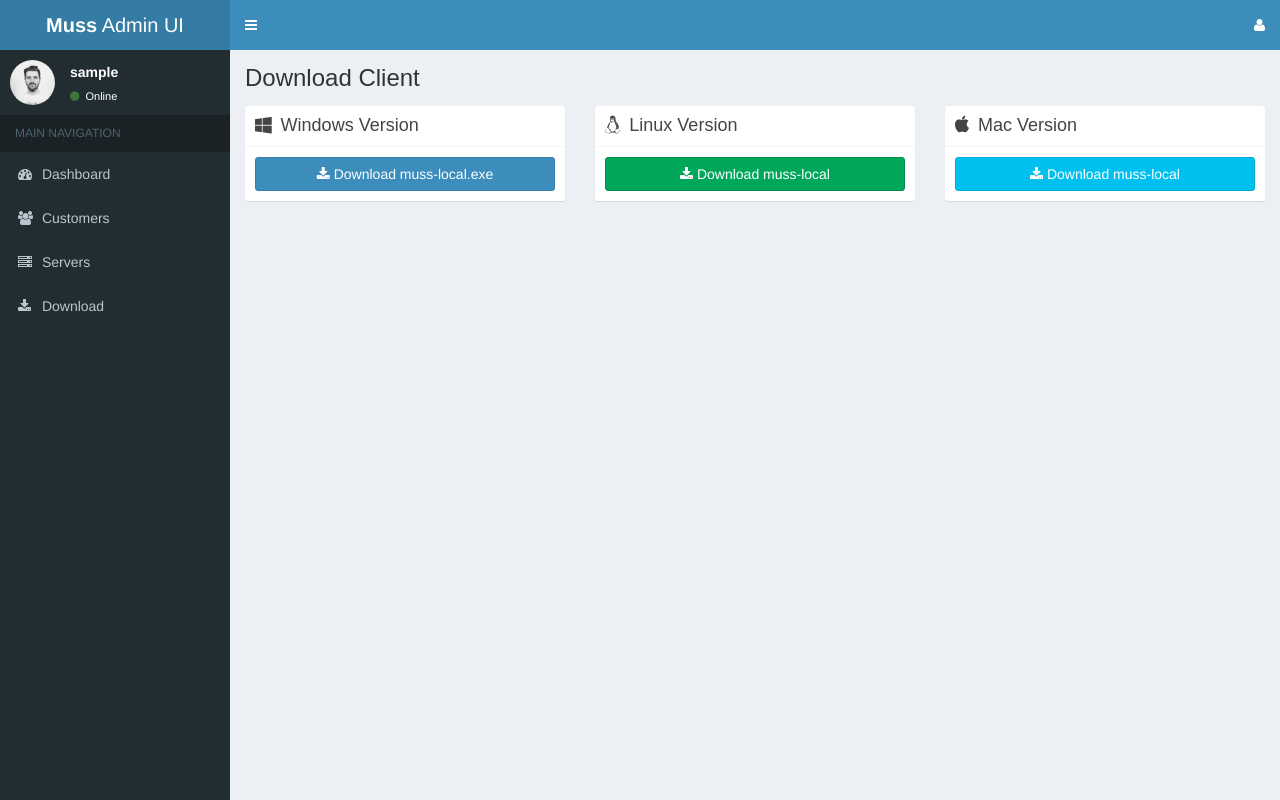
After one commit to blacktear23/mussui, a Django app: page /admin/download in a window 1280 px wide. The commit adds this page. Run offline with Django 3.2, Linux system fonts and the light colour scheme; the visitor is signed in with stand-in values (Sample User, id 1); parts of the project's set-up code (start-up, migrations or seed data) failed here and were passed over; some libraries are stand-ins or nearby versions.

Commit message:
Add download client page

```diff
--- /dev/null
+++ b/sysadmin/controllers/download.py
@@ -0,0 +1,6 @@
+from sysadmin.views import *
+
+
+@login_required
+def index(request):
+    return render(request, "sysadmin/download/index.html", {})
--- a/sysadmin/urls.py
+++ b/sysadmin/urls.py
@@ -28,3 +28,7 @@ urlpatterns += patterns('sysadmin.controllers.server',
     url(r"^servers/(?P<id>\d+)/edit$", 'edit'),
     url(r"^servers/(?P<id>\d+)/delete$", 'delete'),
 )
+
+urlpatterns += patterns('sysadmin.controllers.download',
+    url(r'^download/?$', 'index'),
+)
--- /dev/null
+++ b/templates/sysadmin/download/index.html
@@ -0,0 +1,63 @@
+{% extends "sysadmin/layout/master.html" %}
+{% block content %}
+<section class="content-header">
+  <h1>Download Client</h1>
+</section>
+<section class="content">
+  <div class="row">
+    <div class="col-md-4">
+      <div class="box box-solid">
+        <div class="box-header with-border">
+          <i class="fa fa-windows"></i>
+          <h3 class="box-title">Windows Version</h3>
+        </div>
+        <!-- /.box-header -->
+        <div class="box-body">
+          <a class="btn btn-primary col-md-12" href="/static/download/windows/muss-local.exe">
+            <i class="fa fa-download"></i>
+            Download muss-local.exe
+          </a>
+        </div>
+        <!-- /.box-body -->
+      </div>
+      <!-- /.box -->
+    </div>
+
+    <div class="col-md-4">
+      <div class="box box-solid">
+        <div class="box-header with-border">
+          <i class="fa fa-linux"></i>
+          <h3 class="box-title">Linux Version</h3>
+        </div>
+        <!-- /.box-header -->
+        <div class="box-body">
+          <a class="btn btn-success col-md-12" href="/static/download/linux/muss-local.exe">
+            <i class="fa fa-download"></i>
+            Download muss-local
+          </a>
+        </div>
+        <!-- /.box-body -->
+      </div>
+      <!-- /.box -->
+    </div>
+
+    <div class="col-md-4">
+      <div class="box box-solid">
+        <div class="box-header with-border">
+          <i class="fa fa-apple"></i>
+          <h3 class="box-title">Mac Version</h3>
+        </div>
+        <!-- /.box-header -->
+        <div class="box-body">
+          <a class="btn btn-info col-md-12" href="/static/download/mac/muss-local">
+            <i class="fa fa-download"></i>
+            Download muss-local
+          </a>
+        </div>
+        <!-- /.box-body -->
+      </div>
+      <!-- /.box -->
+    </div>
+  </div>
+</section>
+{% endblock %}
--- a/templates/sysadmin/layout/sidebar.html
+++ b/templates/sysadmin/layout/sidebar.html
@@ -24,6 +24,9 @@
       <li>
         <a href="/admin/servers"><i class="fa fa-server"></i> <span>Servers</span></a>
       </li>
+      <li>
+        <a href="/admin/download"><i class="fa fa-download"></i> <span>Download</span></a>
+      </li>
     </ul>
   </section>
   <!-- /.sidebar -->
```
